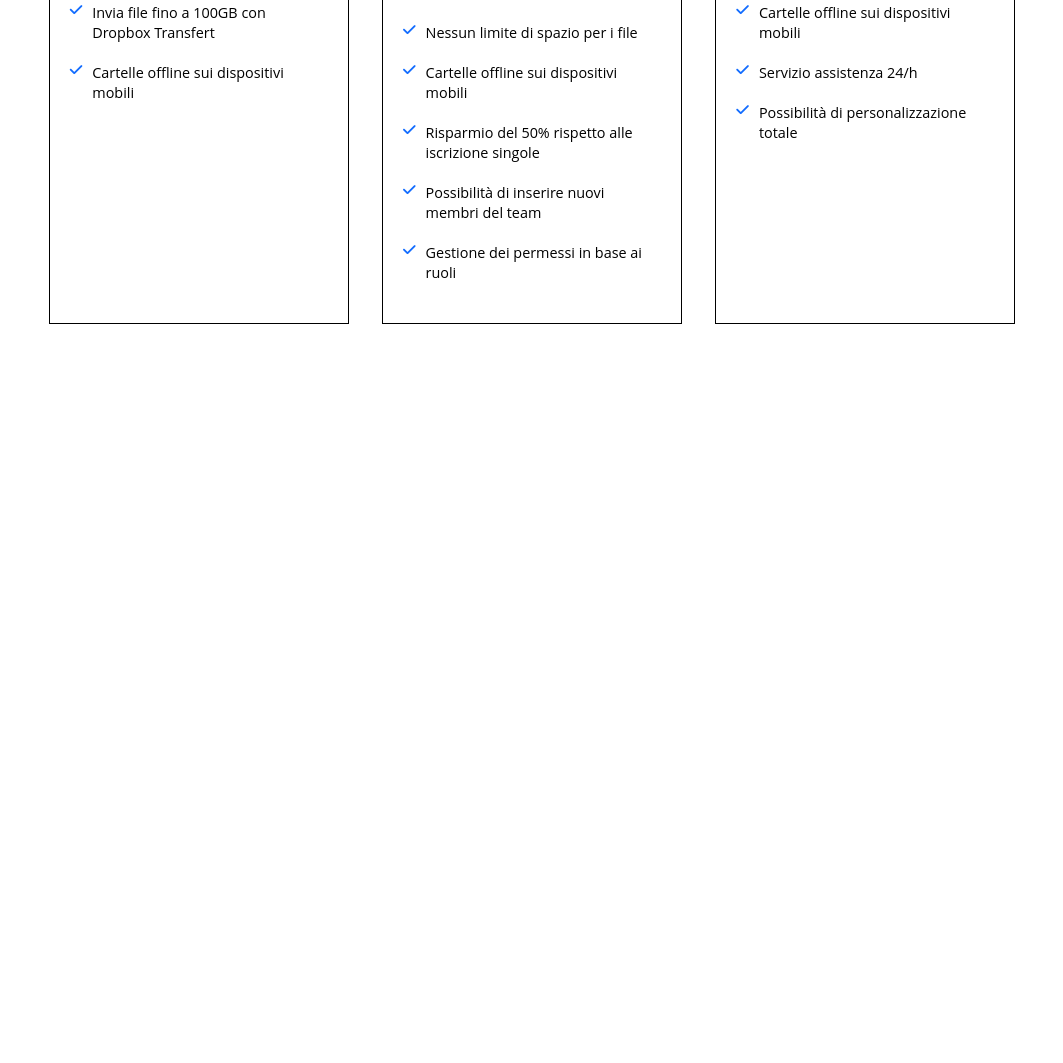
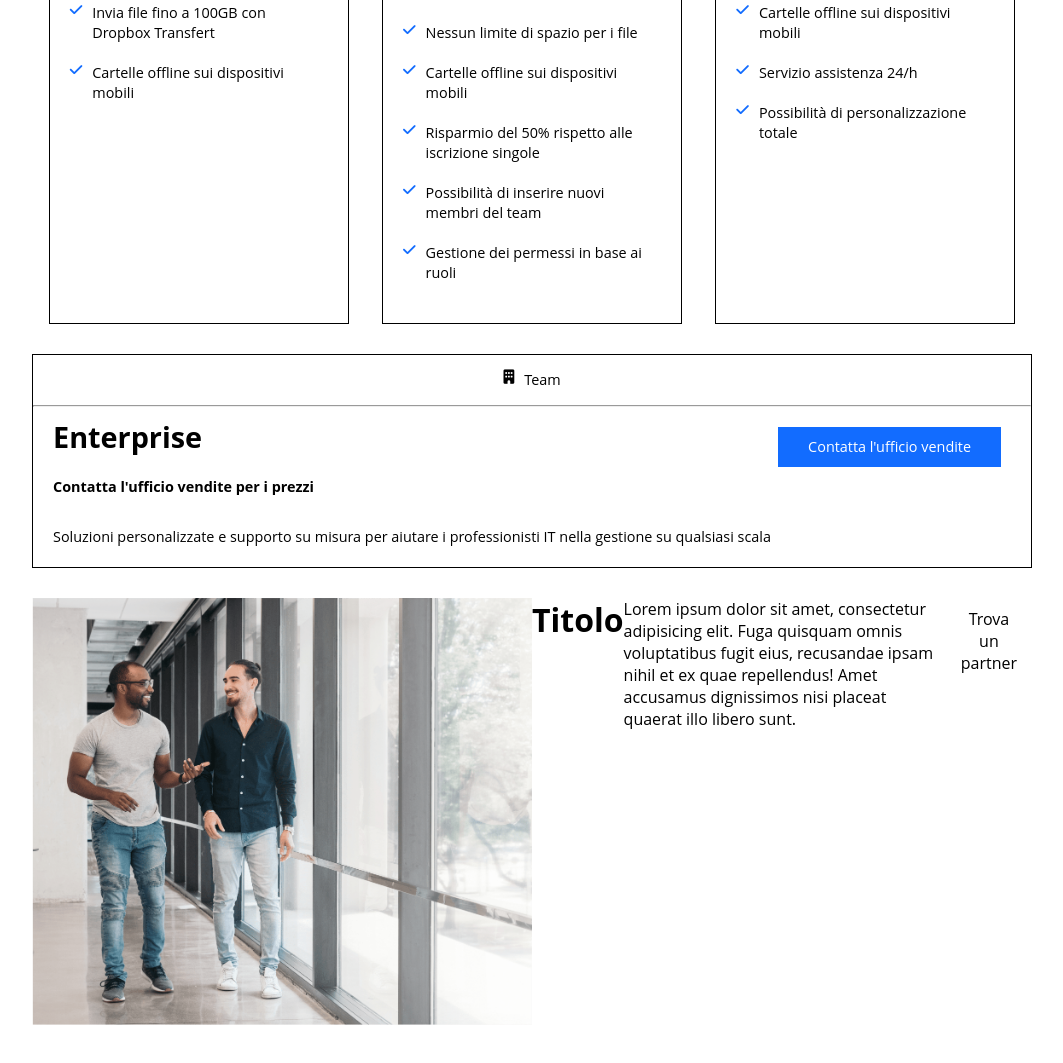
Before and after one commit to MattiaPlacido/htmlcss-dropbox, a plain HTML site: page index.html in a window 1280 px wide. Shown: the part 1509-2572 px from the top of the page, without its empty margins (108-1171 px from the left). Before the commit the page ends 1883 px from the top, so only its background shows below. Drawn offline with Linux system fonts and the light colour scheme; files whose address does not match are found by name.

Commit message:
Enterrprise card e sezione immagine /testo

```diff
--- a/css/style.css
+++ b/css/style.css
@@ -112,19 +112,39 @@ a {
   margin-top: 100px;
 }
 
-.main-section .container {
+.main-section .card-container {
   width: 100%;
   display: flex;
   justify-content: space-around;
 }
 
+.main-section .dual-container {
+  display: flex;
+  flex-direction: row;
+}
+
+.main-section .dual-container .image-container {
+  width: 50%;
+}
+
+.main-section .dual-container .text-container {
+  display: flex;
+  justify-content: center;
+
+}
+
+/* CARDS */
+
 .card {
-  width: 30%;
   border: black solid 1px;
   display: flex;
   flex-direction: column;
   font-size: 0.9rem;
   line-height: 20px;
+}
+
+.size-small {
+  width: 30%;
 }
 
 .card-id {
@@ -137,7 +157,7 @@ a {
 }
 
 .card-title {
-  font-size: 1.4em;
+  font-size: 2em;
   font-weight: bold;
 }
 
@@ -162,7 +182,7 @@ a {
   list-style: none;
 }
 
-.card .card-body .button {
+.card.size-small .button {
   align-self: center;
   width: 100%;
 }
@@ -170,6 +190,16 @@ a {
 .card-body > hr {
   width: 30%;
   align-self: flex-start;
+}
+
+.enterprise {
+  position: relative;
+}
+
+.card.enterprise .button {
+  position: absolute;
+  right: 30px;
+  padding: 10px 30px;
 }
 
 /* SPAM */
--- a/index.html
+++ b/index.html
@@ -68,9 +68,9 @@
             Fatturazione annuale
           </div>
         </div>
-        <div class="container">
+        <div class="card-container">
           <!-- CARD1 -->
-          <div class="card">
+          <div class="card size-small">
             <div class="card-id">
               <i class="fa-solid fa-user"></i>
               <p>Singolo</p>
@@ -98,7 +98,7 @@
             </div>
           </div>
           <!-- CARD2 -->
-          <div class="card">
+          <div class="card size-small">
             <div class="card-id">
               <i class="fa-solid fa-users"></i>
               <p>Team</p>
@@ -129,7 +129,7 @@
             </div>
           </div>
           <!-- CARD 3 -->
-          <div class="card">
+          <div class="card size-small">
             <div class="card-id">
               <i class="fa-solid fa-building"></i>
               <p>Azienda</p>
@@ -157,6 +157,28 @@
             </div>
           </div>
         </div>
+        <!-- Enterprise card -->
+         <div class="card enterprise">
+            <div class="card-id">
+                <i class="fa-solid fa-building"></i>
+                <p>Team</p>
+            </div>
+            <hr>
+            <div class="card-body">
+                <p class="card-title">Enterprise</p>
+                <p class="bold">Contatta l'ufficio vendite per i prezzi</p>
+                <a href="" class="button whitetxtbluebg">Contatta l'ufficio vendite</a>
+                <p> Soluzioni personalizzate e supporto su misura per aiutare i professionisti IT nella gestione su qualsiasi scala
+            </div>
+         </div>
+         <div class="dual-container">
+            <img src="./img/partner.png" class="image-container">
+            <div class="text-container">
+                <h1>Titolo</h1>
+                <p>Lorem ipsum dolor sit amet, consectetur adipisicing elit. Fuga quisquam omnis voluptatibus fugit eius, recusandae ipsam nihil et ex quae repellendus! Amet accusamus dignissimos nisi placeat quaerat illo libero sunt.</p>
+                <a href="" class="button">Trova un partner</a>
+            </div>
+         </div>
       </div>
     </main>
     <!-- Footer -->
```
